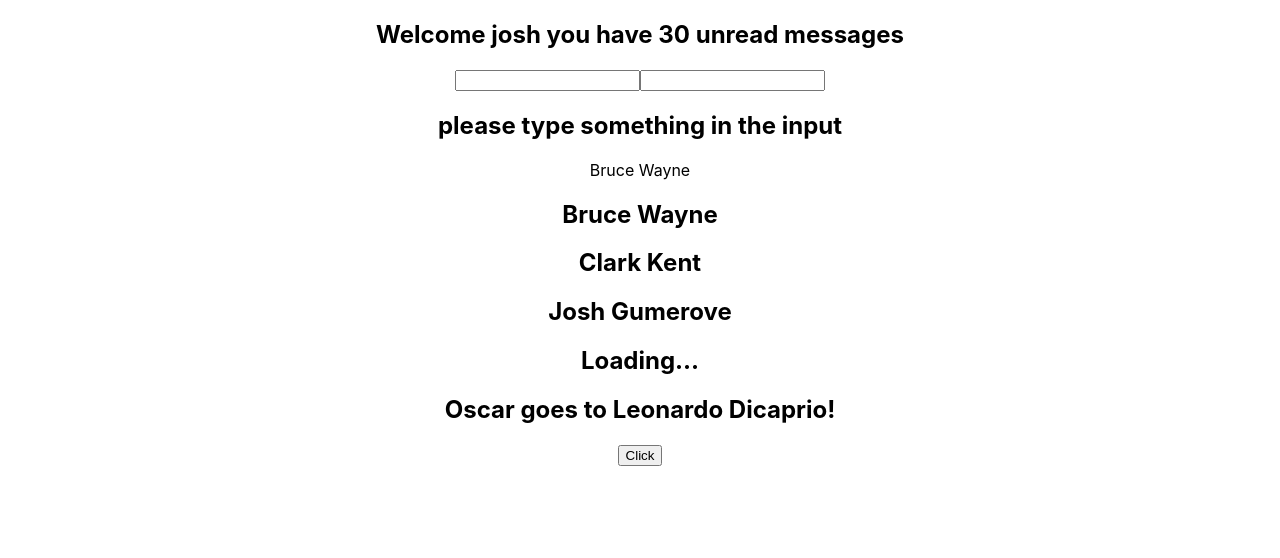
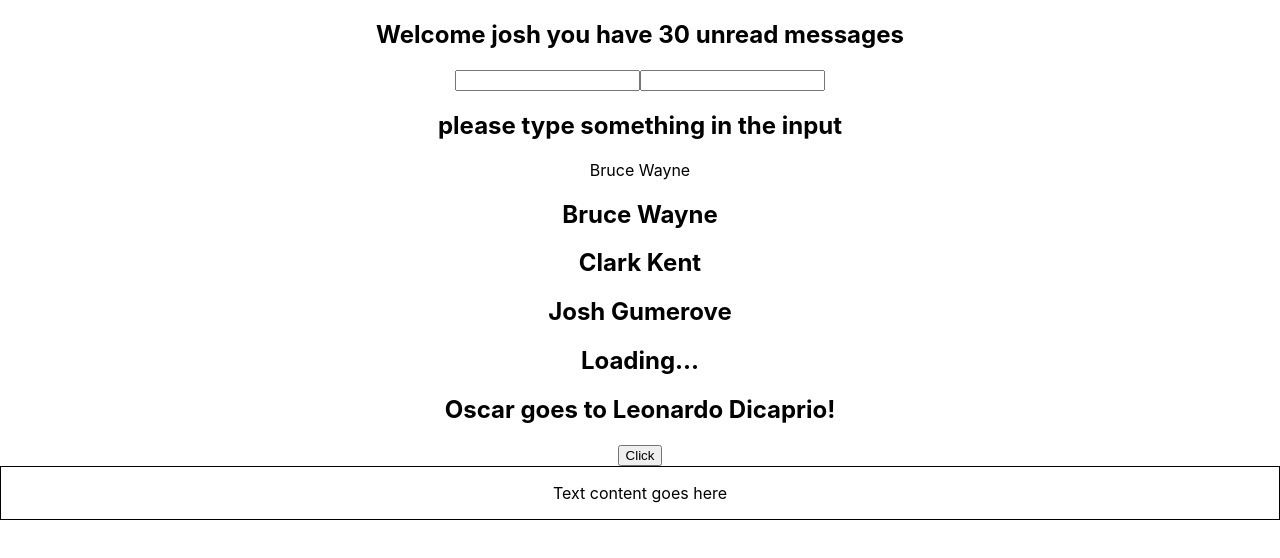
Before and after one commit to joshgumerove/react-typescript-demo, a React (Create React App) app: page / in a window 1280 px wide. Shown: the top 558 px of the page. Built offline with nearby package versions, Linux system fonts and the light colour scheme.

Commit message:
css typescript props

```diff
--- a/src/App.tsx
+++ b/src/App.tsx
@@ -7,6 +7,7 @@ import { Heading } from "./components/Heading";
 import { Oscar } from "./components/Oscar";
 import { Button } from "./components/Button";
 import { Input } from "./components/Input";
+import { Container } from "./components/Container";
 import "./App.css";
 
 function App() {
@@ -32,6 +33,7 @@ function App() {
         <Oscar />
       </Heading>
       <Button handleClick={(e, id) => console.log("Button clicked: ", e, id)} />
+      <Container styles={{ border: "1px solid black", padding: "1rem" }} />
     </div>
   );
 }
--- /dev/null
+++ b/src/components/Container.tsx
@@ -0,0 +1,8 @@
+import React, { FC } from "react";
+import { ContainerProps } from "./ContainerProps";
+
+const Container: FC<ContainerProps> = ({ styles }) => {
+  return <div style={styles}>Text content goes here</div>;
+};
+
+export { Container };
--- /dev/null
+++ b/src/components/ContainerProps.ts
@@ -0,0 +1,7 @@
+import { CSSProperties } from "react";
+
+interface ContainerProps {
+  styles: CSSProperties;
+}
+
+export type { ContainerProps };
```
